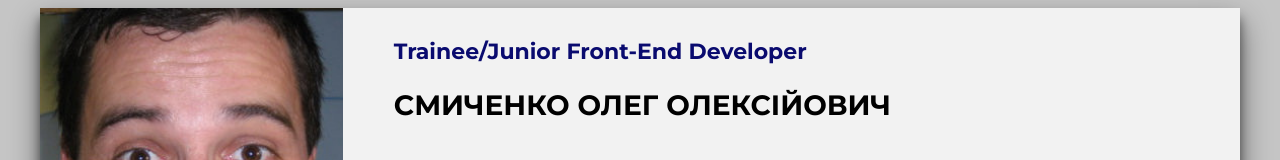
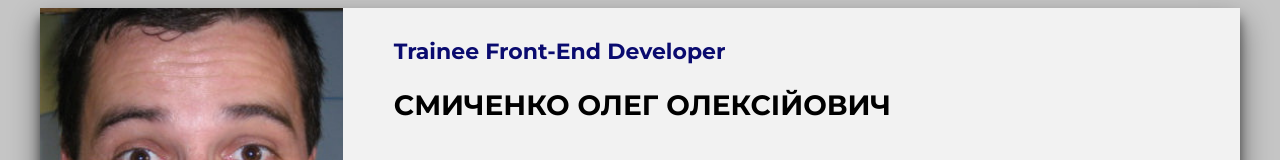
Before and after one commit to SmychenkoOleg/CV-GV, a plain HTML site: page index.html in a window 1280 px wide. Shown: the top 160 px of the page. Drawn offline with Linux system fonts and the light colour scheme.

Commit message:
Delete "Junior"

```diff
--- a/index.html
+++ b/index.html
@@ -16,7 +16,7 @@
     <main>
         <div class="main_content">
             <section class="title">
-                <h3 class="h3">Trainee/Junior Front-End Developer</h3>
+                <h3 class="h3">Trainee Front-End Developer</h3>
                 <h1 class="h1">СМИЧЕНКО ОЛЕГ ОЛЕКСІЙОВИЧ</h1>
             </section>
             <section class="about">
```
